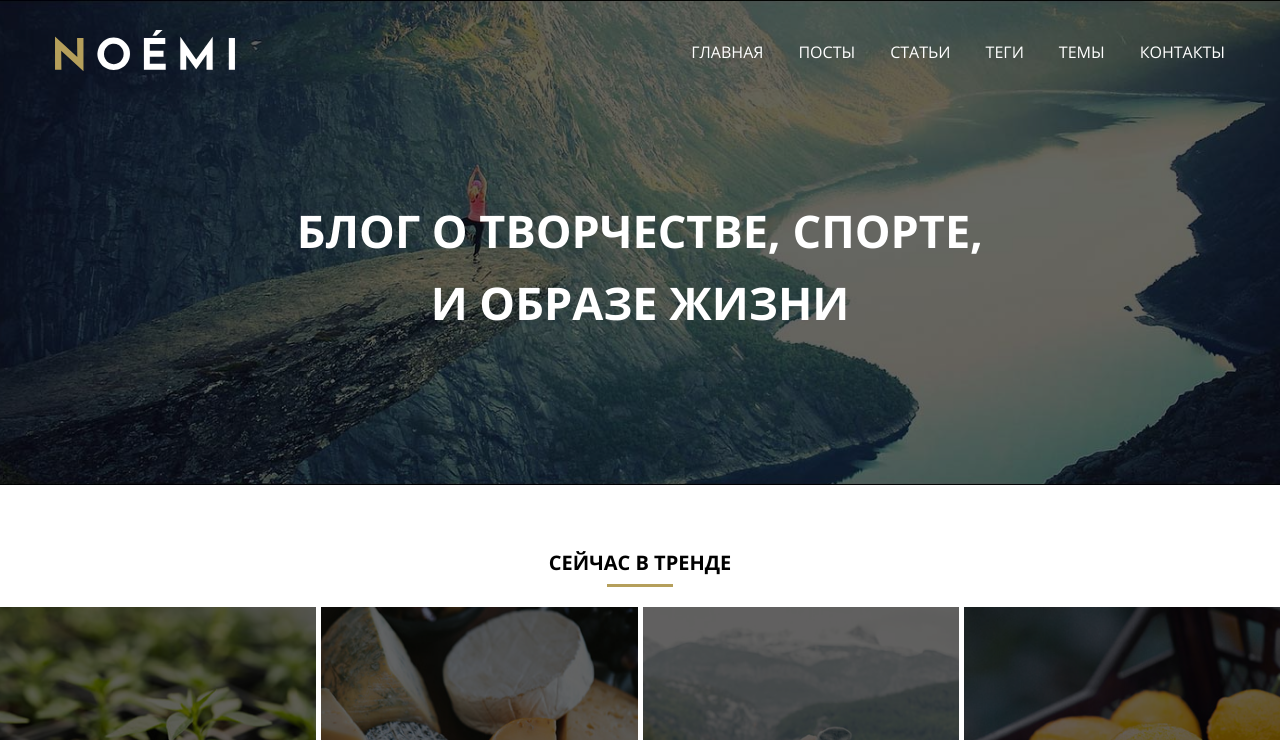
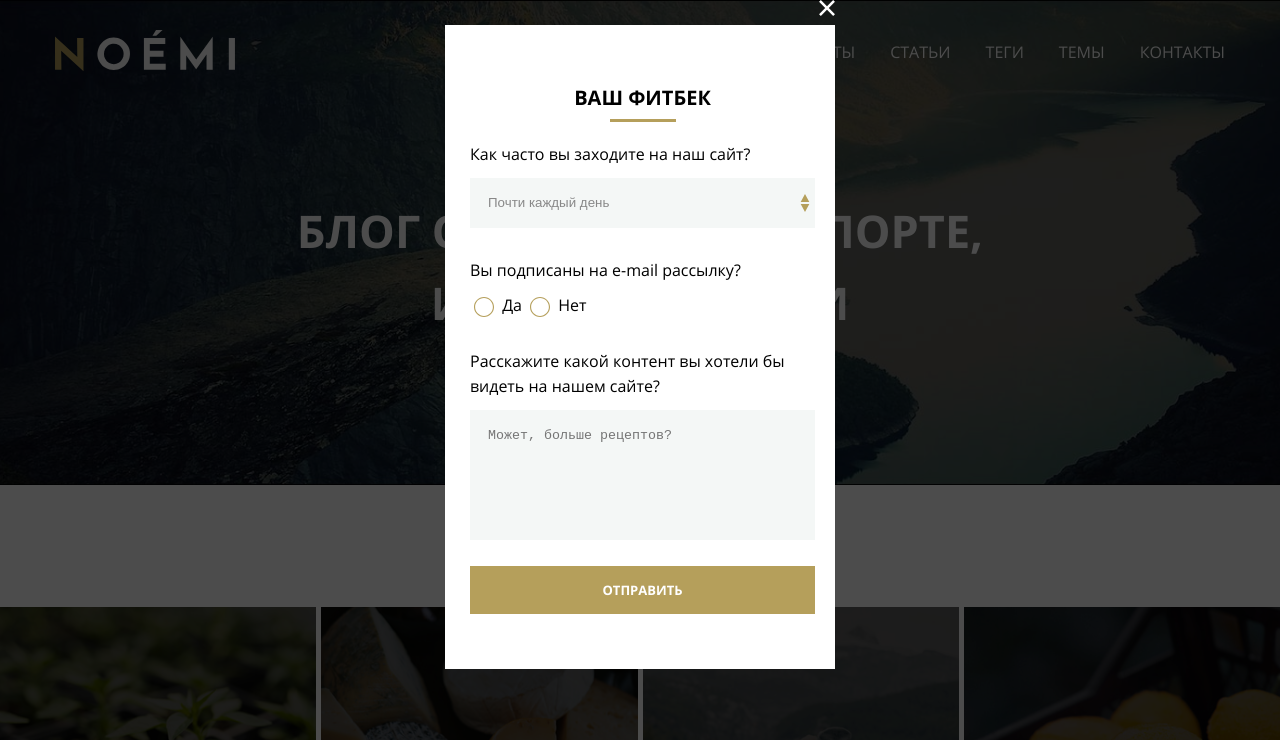
Before and after one commit to 4MN13Y/mq-diplom, a plain HTML site: page index.html in a window 1280 px wide. Shown: the top 740 px of the page. Drawn offline with Linux system fonts and the light colour scheme; files whose address does not match are found by name.

Commit message:
обновил

```diff
--- a/css/diplom.css
+++ b/css/diplom.css
@@ -38,7 +38,7 @@ button {
 
 /*------------POPUP----------START---------- */
 .popup-wrap {
-  display: none;
+  display: no;
   width: 100%;
   height: 100%;
   align-items: center;
@@ -48,7 +48,7 @@ button {
   top: 0;
   left: 0;
   z-index: 8;
-  padding-top: 25px;
+  padding: 25px 20px 0px;
 }
 .popup-container {
   display: flex;
@@ -120,7 +120,7 @@ button {
 .popup-field-opinion {
   overflow: auto;
   resize: none;
-  width: 330px;
+  width: 100%;
   height: 130px;
   padding-left: 18px;
   padding-right: 18px;
```
